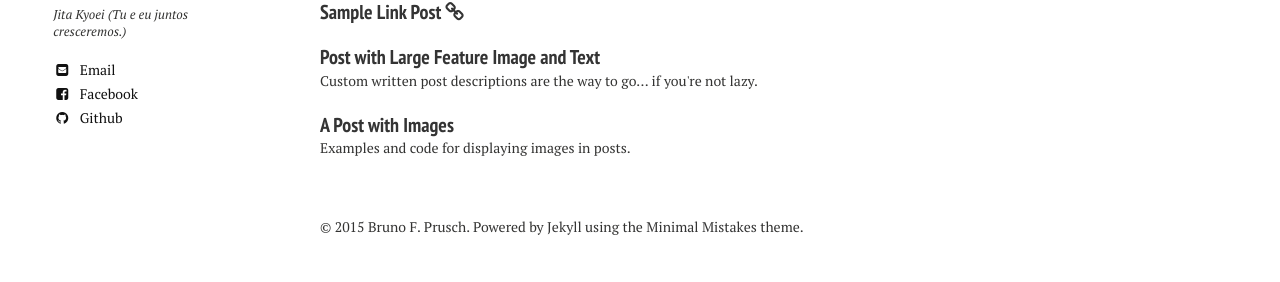
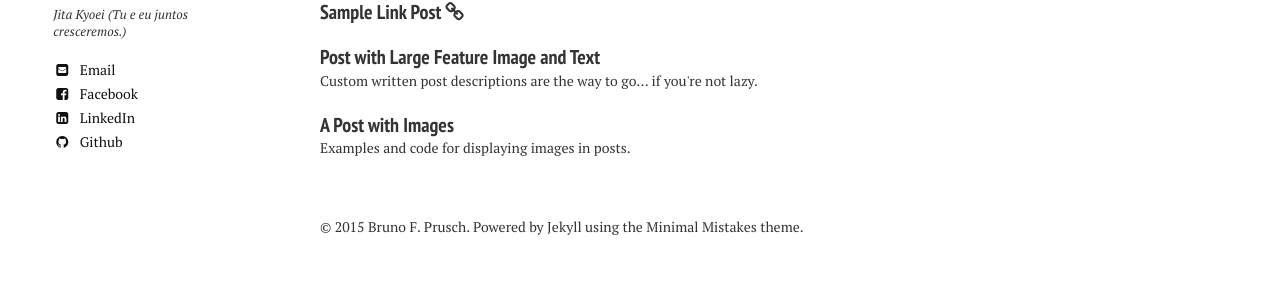
Before and after one commit to brunofprusch/brunofprusch.github.io, a Jekyll site: the page built from index.md, in a window 1280 px wide. Shown: the part 716-998 px from the top of the page. Built offline with Jekyll 4.4.1, drawn with Linux system fonts in a browser that asks for light colours; nearby versions of some CDN libraries.

Commit message:
Add link to linkedin.

```diff
--- a/_config.yml
+++ b/_config.yml
@@ -42,7 +42,7 @@ owner:
   bing-verify:
   github: /brunofprusch
   stackoverflow: #username
-  linkedin: #username
+  linkedin: /profile/preview?locale=pt_BR&trk=prof-0-sb-preview-primary-button
   xing: #username
   instagram: #username
   lastfm: #username
```
